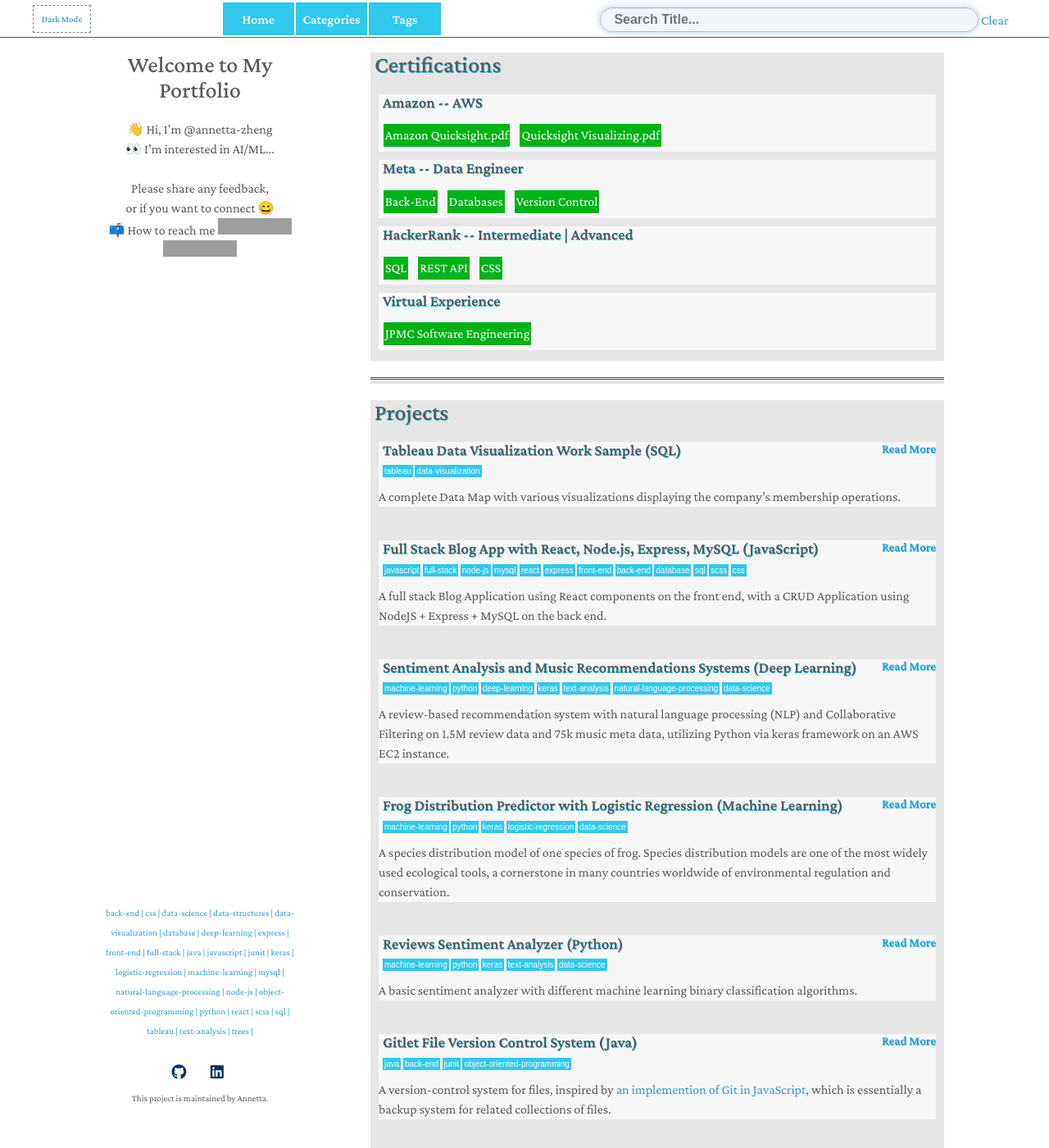
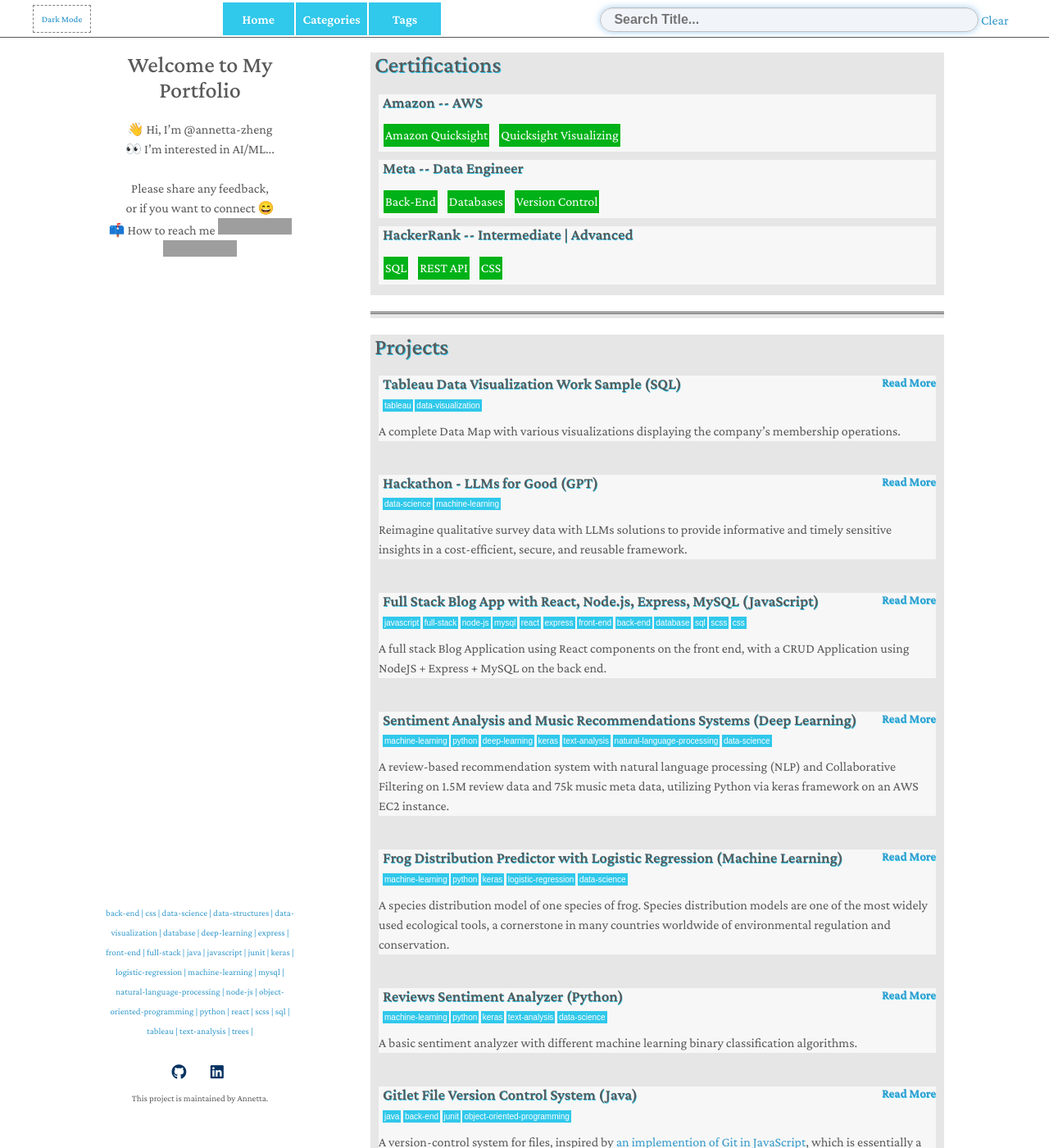
Before and after one commit to annetta-zheng/annetta-zheng, a Jekyll site: the page built from index.html, in a window 1280 px wide and 1400 px high. Shown: the whole window at 82% size. Built offline with Jekyll 4.4.1, drawn with Linux system fonts in a browser that asks for light colours; nearby versions of some CDN libraries; a style sheet for code colours, icons or effects is not loaded; grey boxes are pictures that could not be loaded.

```diff
--- a/_includes/pages/certifications.html
+++ b/_includes/pages/certifications.html
@@ -3,8 +3,8 @@
     <article class="homepage-post">
         <h3 class="cert-title">Amazon -- AWS</h3>
         <div class="cert-container">
-        <a class="cert" href="https://github.com/annetta-zheng/annetta/files/11357701/137_3_3110879_1678134335_AWS.Course.Completion.Certificate.pdf">Amazon Quicksight.pdf</a>
-        <a class="cert" href="https://github.com/annetta-zheng/annetta/files/11357703/41_3_3110879_1678142217_AWS.Course.Completion.Certificate.pdf">Quicksight Visualizing.pdf</a>
+        <a class="cert" href="https://github.com/annetta-zheng/annetta/files/11357701/137_3_3110879_1678134335_AWS.Course.Completion.Certificate.pdf">Amazon Quicksight</a>
+        <a class="cert" href="https://github.com/annetta-zheng/annetta/files/11357703/41_3_3110879_1678142217_AWS.Course.Completion.Certificate.pdf">Quicksight Visualizing</a>
         </div>
     </article>
     <article class="homepage-post">
@@ -23,12 +23,12 @@
         <a class="cert" href="https://www.hackerrank.com/certificates/dde38d916d61">CSS</a>
         </div>
     </article>
-    <article class="homepage-post">
+    <!-- <article class="homepage-post">
         <h3 class="cert-title">Virtual Experience</h3>
         <div class="cert-container">
         <a class="cert" href="https://forage-uploads-prod.s3.amazonaws.com/completion-certificates/J.P.%20Morgan/R5iK7HMxJGBgaSbvk_J.P.%20Morgan_anHnXAX7ANTvsXFGM_1685995937888_completion_certificate.pdf">JPMC Software Engineering</a>
         </div>
-    </article>
+    </article> -->
 
     <hr class="nocolor-hr">
 </article>
--- /dev/null
+++ b/_posts/2023-06-05-llm.md
@@ -0,0 +1,9 @@
+---
+layout: post
+title: Hackathon - LLMs for Good (GPT)
+tags: data-science machine-learning
+categories: [Data Science, Hackathon]
+---
+Reimagine qualitative survey data with LLMs solutions to provide informative and timely sensitive insights in a cost-efficient, secure, and reusable framework.
+
+<iframe src='https://docs.google.com/presentation/d/1J8sbpx1Y9RVwW721hh-MP4QPXjqmqZ4N34bHJVnSMhs/edit?usp=sharing' width='100%' height='600px' frameborder='0'>
--- a/minimal-light.scss
+++ b/minimal-light.scss
@@ -551,7 +551,7 @@
   }
 }
 
-@media print, screen and (max-width: 480px) {
+@media print, screen and (max-width: 650px) {
 
   .pub-row {
     display: block;
```
Also changed, not shown: _includes/pages/projects.html (line endings or trailing spaces), 1 other file.
